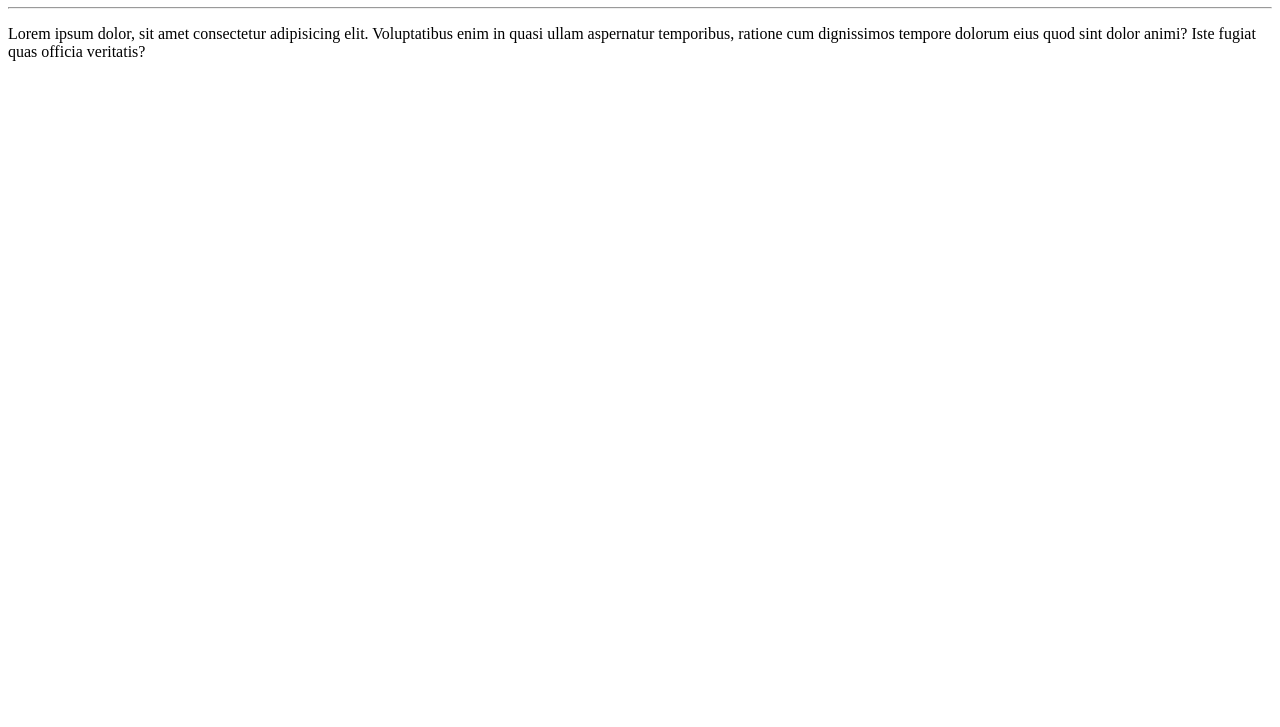
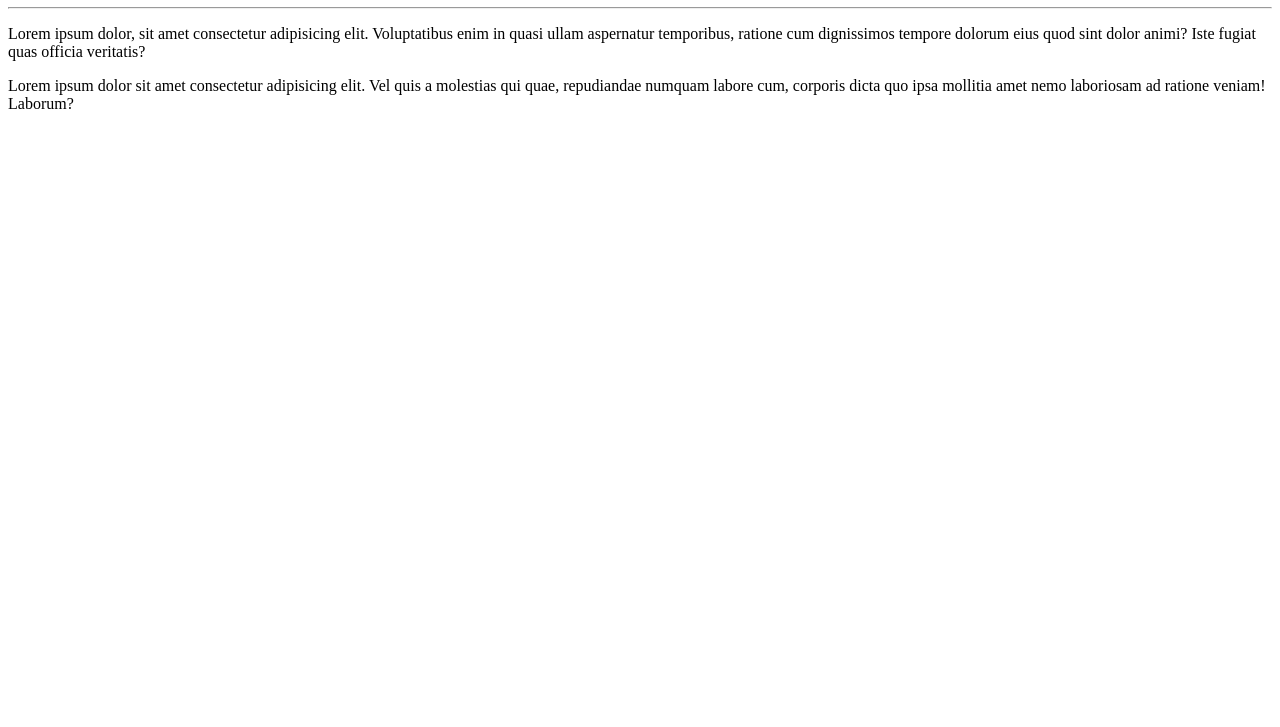
Before and after one commit to gabrieljunho/Ola-Mundo, a plain HTML site: page site_exemplo/index.html in a window 1280 px wide. Shown: the part 73-800 px from the top of the page. Drawn offline with Linux system fonts and the light colour scheme.

Commit message:
adicionei paragrafo

```diff
--- a/site_exemplo/index.html
+++ b/site_exemplo/index.html
@@ -9,5 +9,6 @@
     <h1>Olá Mundo!</h1>
     <hr>
     <p>Lorem ipsum dolor, sit amet consectetur adipisicing elit. Voluptatibus enim in quasi ullam aspernatur temporibus, ratione cum dignissimos tempore dolorum eius quod sint dolor animi? Iste fugiat quas officia veritatis?</p>
+    <p>Lorem ipsum dolor sit amet consectetur adipisicing elit. Vel quis a molestias qui quae, repudiandae numquam labore cum, corporis dicta quo ipsa mollitia amet nemo laboriosam ad ratione veniam! Laborum?</p>
 </body>
 </html>
```
